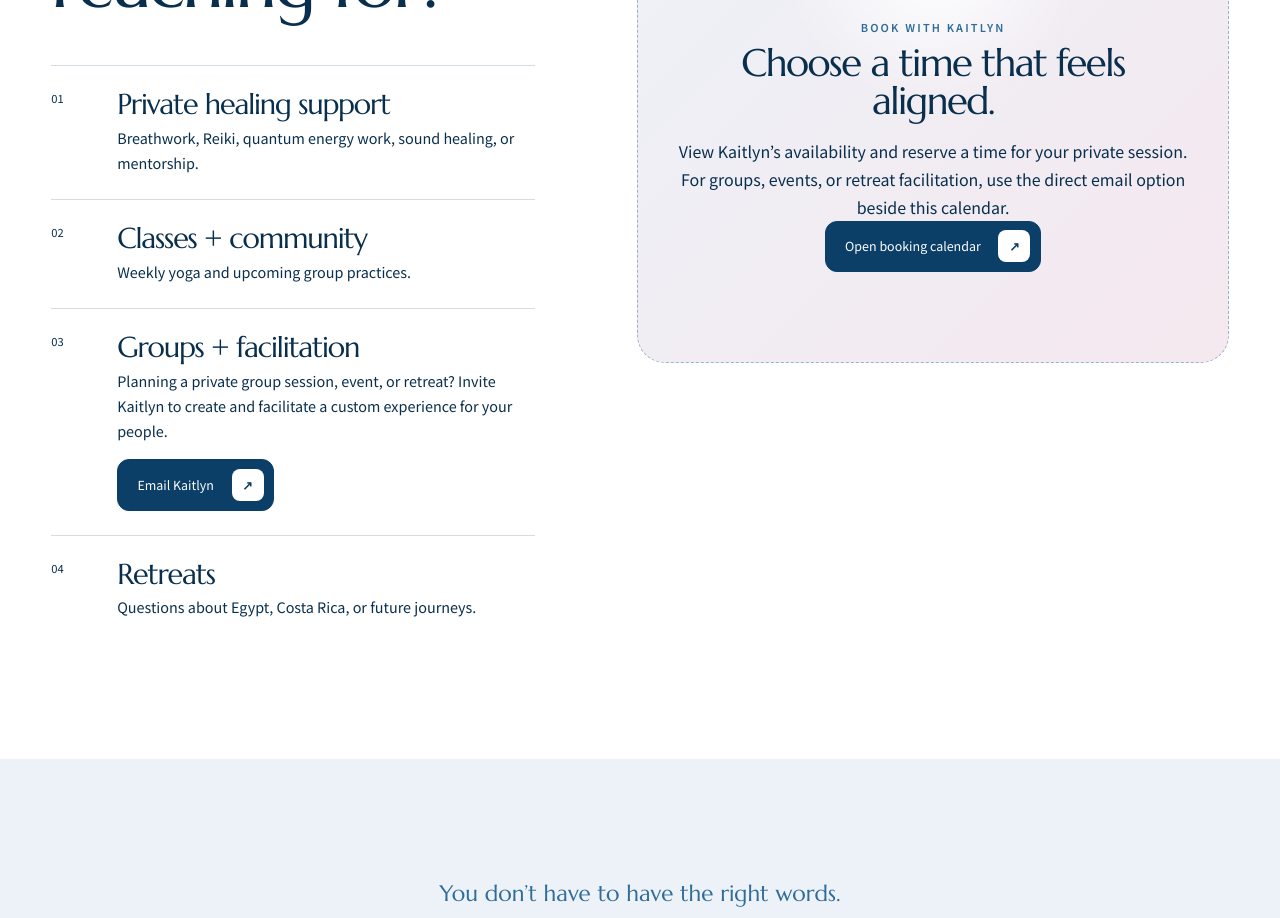
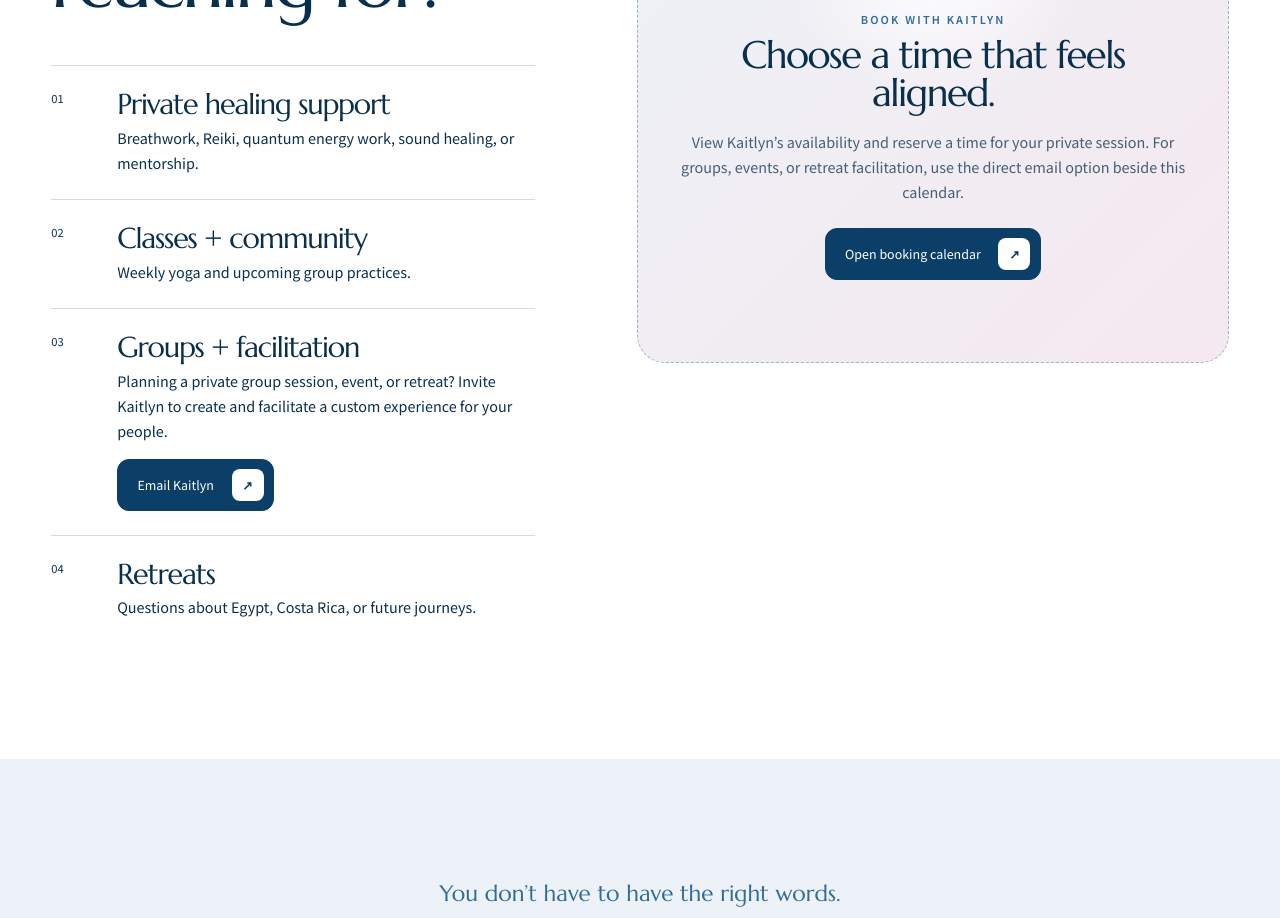
Before and after one commit to gabrealinc/elevate-with-kait, a Next.js app: page /contact in a window 1280 px wide. Shown: the part 980-1898 px from the top of the page. Built offline with nearby package versions, Linux system fonts and the light colour scheme.

Commit message:
Style live booking callout

```diff
--- a/app/globals.css
+++ b/app/globals.css
@@ -228,6 +228,7 @@ p { line-height: 1.75; }
 .embed-placeholder > span { font-size: 3rem; color: var(--violet); margin-bottom: 2rem; }
 .embed-placeholder h3 { font-size: clamp(2rem, 3vw, 3.5rem); margin: .5rem 0 1rem; }
 .embed-placeholder > p:last-child { font-size: .78rem; opacity: .7; }
+.embed-placeholder .booking-copy { max-width: 34rem; margin: 0 0 1.5rem; font-size: .9rem; opacity: .75; }
 .practice-principles { display: grid; grid-template-columns: .55fr repeat(3, 1fr); gap: 2rem; }
 .practice-principles h3 { font-size: 2rem; }
 .practice-principles > div { border-left: 1px solid rgba(255,255,255,.22); padding-left: 1.5rem; }
```
